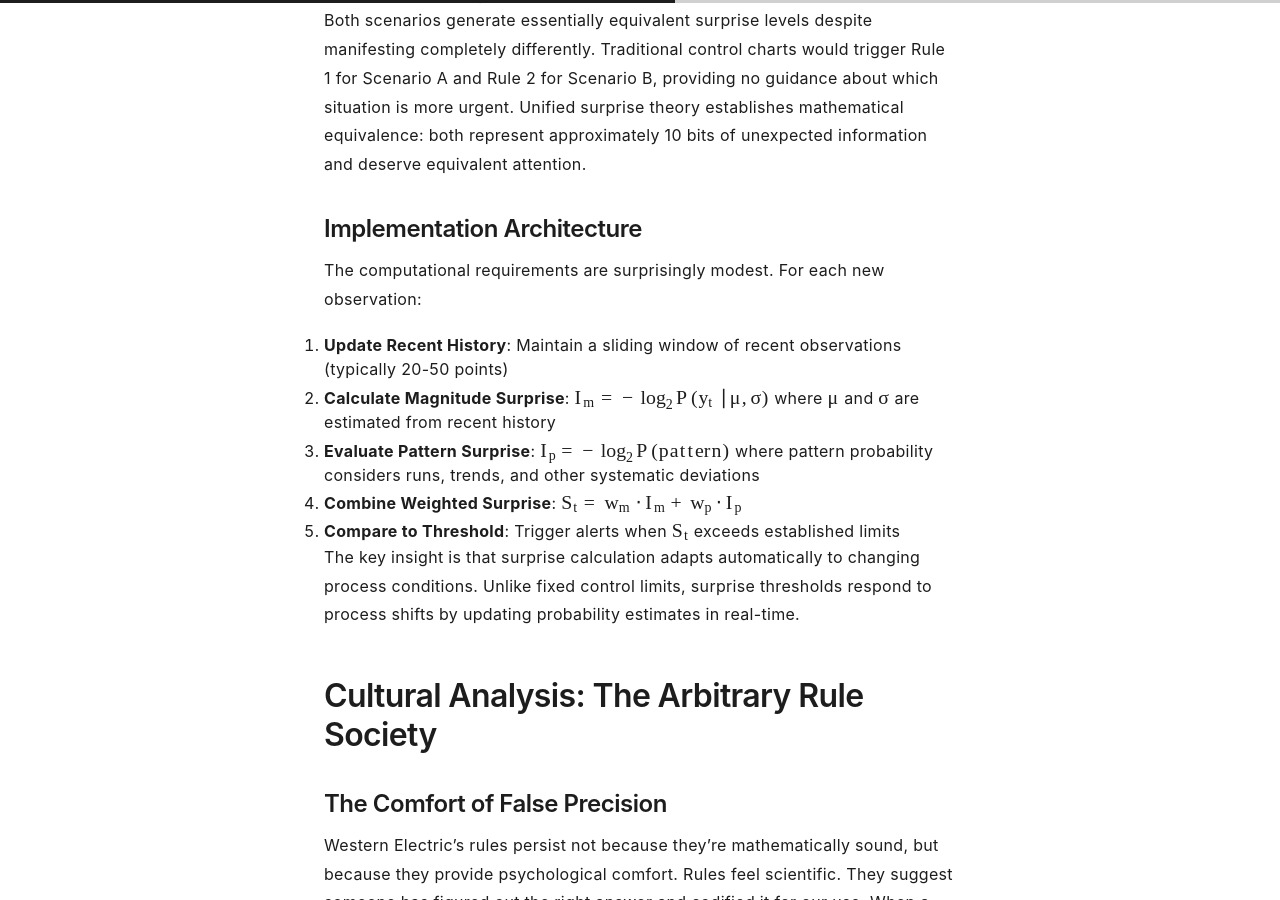
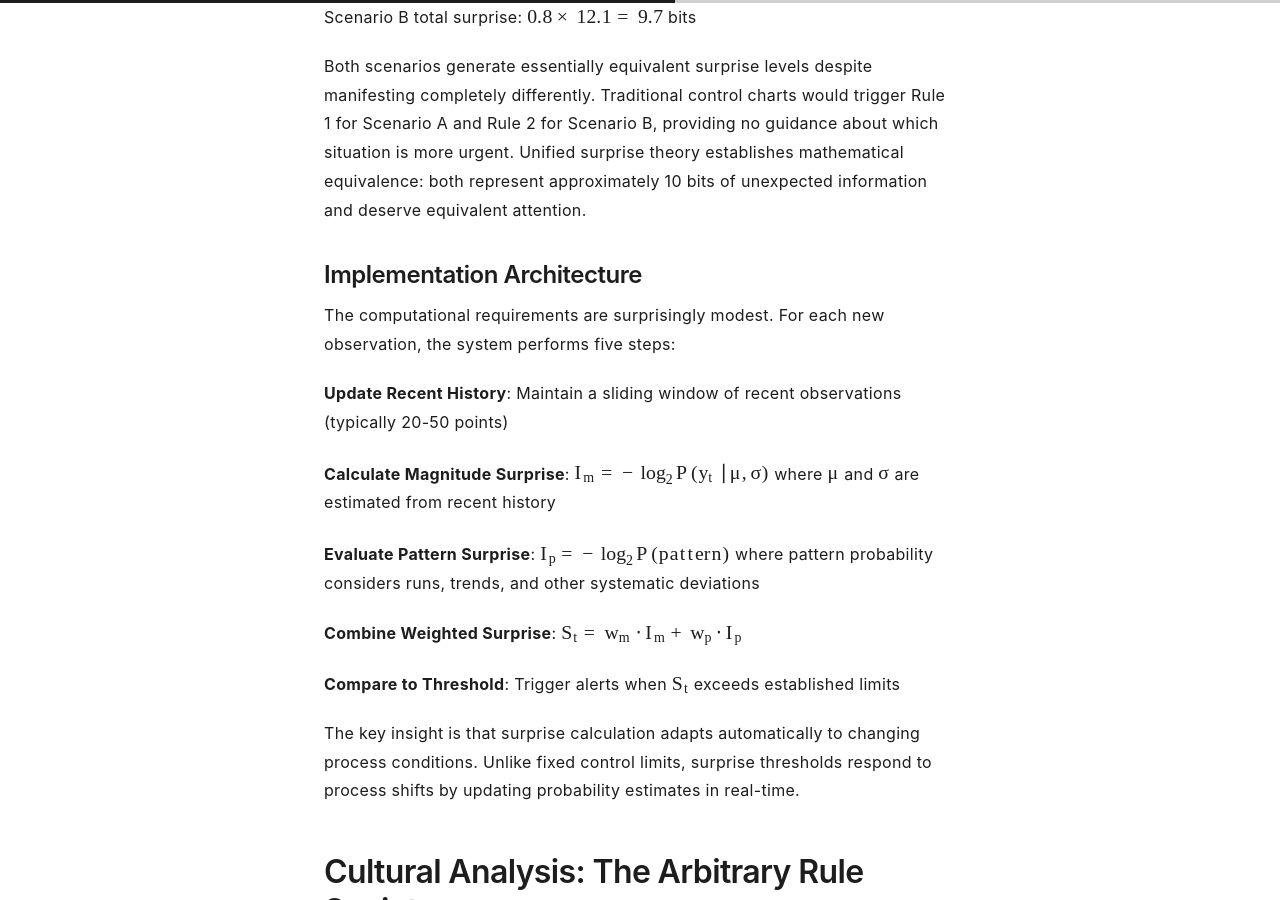
Before and after one commit to HamishFrostLyon/hamishfrostlyon.github.io, a Jekyll site: the page built from _posts/2025-07-08-metric-sensitivity.md, in a window 1280 px wide and 900 px high, scrolled down 6241 px. Built offline with Jekyll 4.4.1, drawn with Linux system fonts in a browser that asks for light colours.

Commit message:
Fix mathematical notation formatting issues
- Removed bullet points from 'The Equivalence' calculations
- Converted numbered implementation steps to clean bold headers
- Improved spacing and consistency around mathematical expressions
- Eliminated mixed markdown/math formatting that could cause rendering issues

🤖 Generated with [Claude Code](https://claude.ai/code)

Co-Authored-By: Claude <noreply@anthropic.com>

```diff
--- a/_posts/2025-07-08-metric-sensitivity.md
+++ b/_posts/2025-07-08-metric-sensitivity.md
@@ -113,20 +113,25 @@ Pattern surprise = $-\log_2(2.3 \times 10^{-4}) \approx 12.1$ bits
 
 **The Equivalence**: Using weights of $w_m = 0.7$ and $w_p = 0.8$:
 
-- Scenario A total surprise: $0.7 \times 14.0 = 9.8$ bits
-- Scenario B total surprise: $0.8 \times 12.1 = 9.7$ bits
+Scenario A total surprise: $0.7 \times 14.0 = 9.8$ bits
+
+Scenario B total surprise: $0.8 \times 12.1 = 9.7$ bits
 
 Both scenarios generate essentially equivalent surprise levels despite manifesting completely differently. Traditional control charts would trigger Rule 1 for Scenario A and Rule 2 for Scenario B, providing no guidance about which situation is more urgent. Unified surprise theory establishes mathematical equivalence: both represent approximately 10 bits of unexpected information and deserve equivalent attention.
 
 ### Implementation Architecture
 
-The computational requirements are surprisingly modest. For each new observation:
+The computational requirements are surprisingly modest. For each new observation, the system performs five steps:
 
-1. **Update Recent History**: Maintain a sliding window of recent observations (typically 20-50 points)
-2. **Calculate Magnitude Surprise**: $I_m = -\log_2 P(y_t \mid \mu, \sigma)$ where $\mu$ and $\sigma$ are estimated from recent history
-3. **Evaluate Pattern Surprise**: $I_p = -\log_2 P(\text{pattern})$ where pattern probability considers runs, trends, and other systematic deviations
-4. **Combine Weighted Surprise**: $S_t = w_m \cdot I_m + w_p \cdot I_p$
-5. **Compare to Threshold**: Trigger alerts when $S_t$ exceeds established limits
+**Update Recent History**: Maintain a sliding window of recent observations (typically 20-50 points)
+
+**Calculate Magnitude Surprise**: $I_m = -\log_2 P(y_t \mid \mu, \sigma)$ where $\mu$ and $\sigma$ are estimated from recent history
+
+**Evaluate Pattern Surprise**: $I_p = -\log_2 P(\text{pattern})$ where pattern probability considers runs, trends, and other systematic deviations
+
+**Combine Weighted Surprise**: $S_t = w_m \cdot I_m + w_p \cdot I_p$
+
+**Compare to Threshold**: Trigger alerts when $S_t$ exceeds established limits
 
 The key insight is that surprise calculation adapts automatically to changing process conditions. Unlike fixed control limits, surprise thresholds respond to process shifts by updating probability estimates in real-time.
 
```
